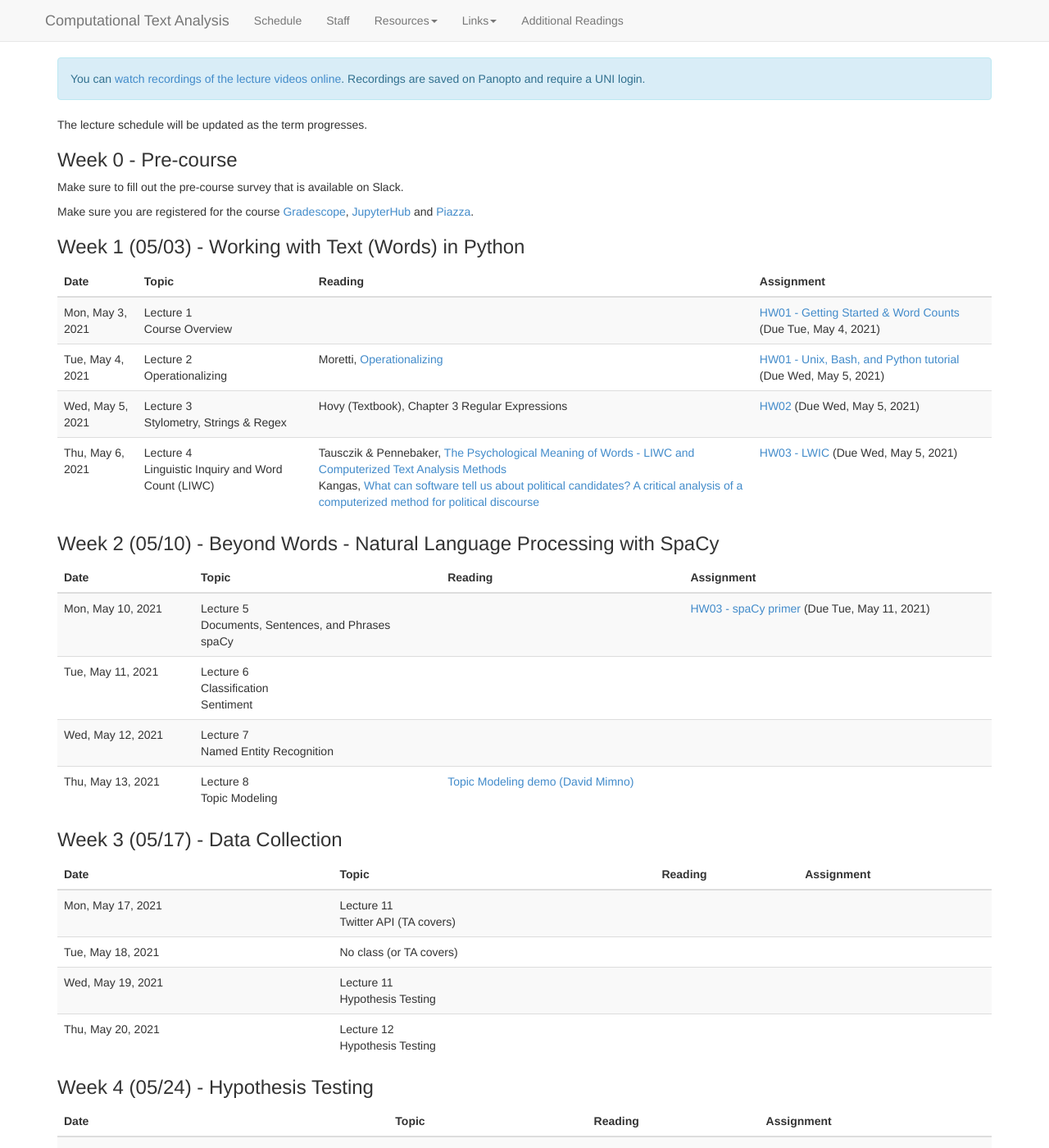
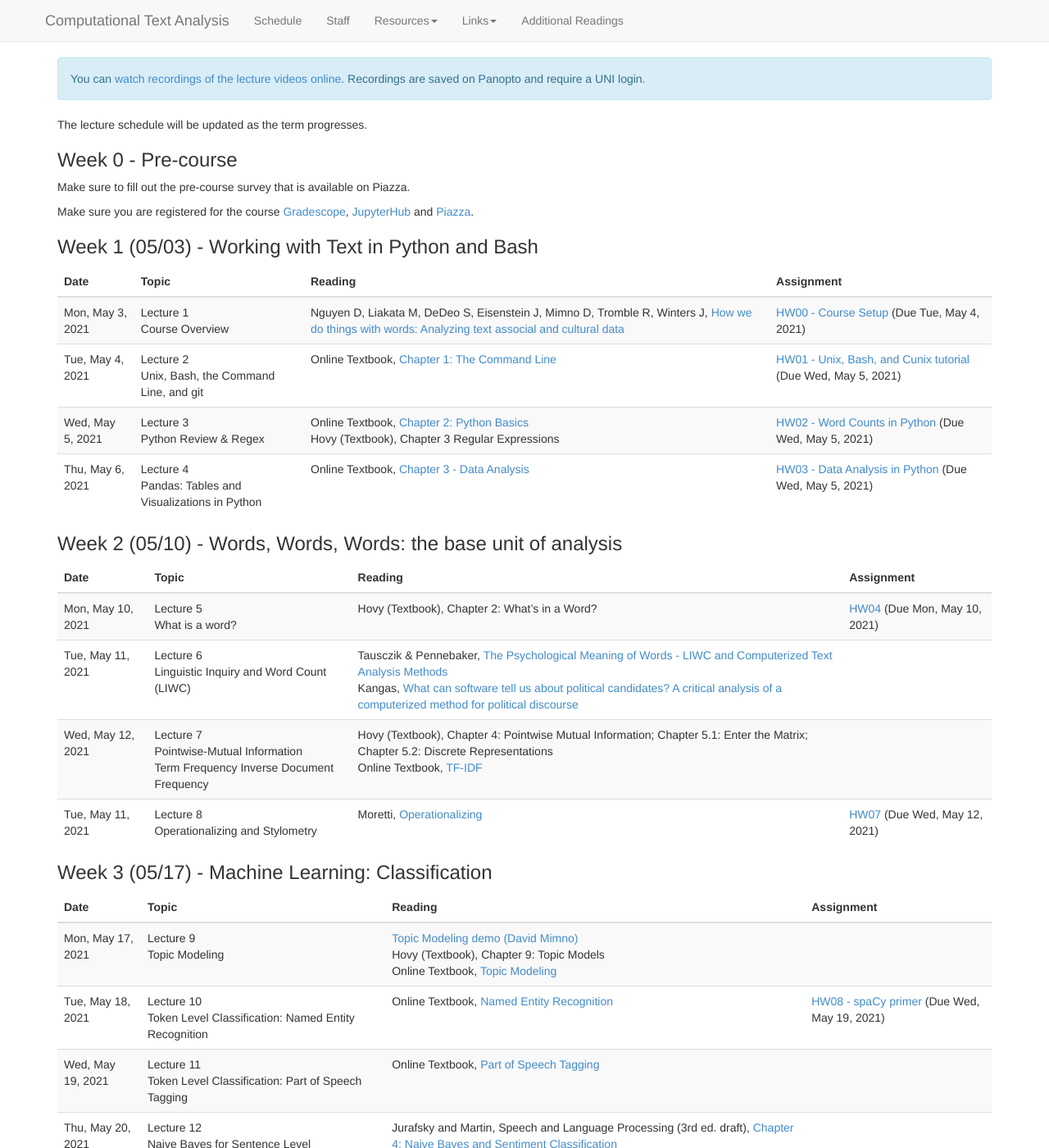
Before and after one commit to BC-COMS-2710/BC-COMS-2710.github.io, a Jekyll site: the page built from schedule.md, in a window 1280 px wide and 1400 px high. Shown: the whole window at 82% size. Built offline with Jekyll 4.4.1, drawn with Linux system fonts in a browser that asks for light colours; nearby versions of some CDN libraries; some of the changed text lies outside the part shown.

Commit message:
schedule for Barnard COI

```diff
--- a/_data/schedule.yaml
+++ b/_data/schedule.yaml
@@ -1,5 +1,5 @@
 -
-  name: "Week 1 (05/03) - Working with Text (Words) in Python"
+  name: "Week 1 (05/03) - Working with Text in Python and Bash"
   lectures:
     -
       date: 2021-05-03
@@ -7,37 +7,68 @@
       assignments:
         -
           deadline: 2021-05-04
-          title: HW01 - Getting Started & Word Counts
+          title: HW00 - Course Setup
+      readings:
+        -
+          url: https://arxiv.org/pdf/1907.01468.pdf
+          title: "How we do things with words: Analyzing text associal and cultural data"
+          authors: Nguyen D, Liakata M, DeDeo S, Eisenstein J, Mimno D, Tromble R, Winters J
     -
       date: 2021-05-04
-      title: Lecture 2 <br> Operationalizing <!--Unix, Bash, and Python-->
+      title: Lecture 2 <br> Unix, Bash, the Command Line, and git
       assignments:
         -
           deadline: 2021-05-05
-          title: HW01 - Unix, Bash, and Python tutorial
+          title: "HW01 - Unix, Bash, and Cunix tutorial"
       readings:
         -
-          url: readings/LiteraryLabPamphlet6.pdf
-          title: Operationalizing
-          authors: Moretti
+          url: https://bc-coms-2710.github.io/textbook/Command-Line/The-Command-Line.html
+          title: "Chapter 1: The Command Line"
+          authors: Online Textbook
     -
       date: 2021-05-05
-      title: Lecture 3 <br> Stylometry, Strings & Regex
+      title: "Lecture 3 <br> Python Review & Regex"
       assignments:
         -
           deadline: 2021-05-05
-          title: HW02
+          title: HW02 - Word Counts in Python
       readings:
+        -
+          url: http://coms2710.barnard.edu/textbook/Python/Python.html
+          title: "Chapter 2: Python Basics"
+          authors: Online Textbook
         -
           title: "Chapter 3 Regular Expressions"
           authors: Hovy (Textbook)
     -
       date: 2021-05-06
-      title: Lecture 4 <br> Linguistic Inquiry and Word Count (LIWC)
+      title: "Lecture 4 <br> Pandas: Tables and Visualizations in Python"
       assignments:
         -
           deadline: 2021-05-05
-          title: HW03 - LWIC
+          title: HW03 - Data Analysis in Python
+      readings:
+        -
+          url: http://coms2710.barnard.edu/textbook/Data-Analysis/Data-Analysis.html
+          title: "Chapter 3 - Data Analysis"
+          authors: Online Textbook
+-
+  name: "Week 2 (05/10) - Words, Words, Words: the base unit of analysis"
+  lectures:
+    -
+      date: 2021-05-10
+      title: Lecture 5 <br> What is a word?
+      readings:
+        -
+          title: "Chapter 2: What’s in a Word?"
+          authors: Hovy (Textbook)
+      assignments:
+        -
+          deadline: 2021-05-10
+          title: HW04
+    -
+      date: 2021-05-11
+      title: Lecture 6 <br> Linguistic Inquiry and Word Count (LIWC)
       readings:
         -
           title: The Psychological Meaning of Words - LIWC and Computerized Text Analysis Methods
@@ -47,82 +78,167 @@
           title: What can software tell us about political candidates? A critical analysis of a computerized method for political discourse
           url: readings/Kangas2014Politics.pdf
           authors: Kangas
+    -
+      date: 2021-05-12
+      title: Lecture 7 <br> Pointwise-Mutual Information <br> Term Frequency Inverse Document Frequency
+      readings:
+        -
+          title: "Chapter 4: Pointwise Mutual Information; Chapter 5.1: Enter the Matrix; Chapter 5.2: Discrete Representations "
+          authors: Hovy (Textbook)
+        -
+          url: http://coms2710.barnard.edu/textbook/Text-Analysis/TF-IDF.html
+          title: TF-IDF
+          authors: Online Textbook
+    -
+      date: 2021-05-11
+      title: Lecture 8 <br> Operationalizing and Stylometry
+      readings:
+      assignments:
+        -
+          deadline: 2021-05-12
+          title: HW07
+      readings:
+        -
+          url: readings/LiteraryLabPamphlet6.pdf
+          title: Operationalizing
+          authors: Moretti
 -
-  name: "Week 2 (05/10) - Beyond Words - Natural Language Processing with SpaCy"
+  name: "Week 3 (05/17) - Machine Learning: Classification"
   lectures:
     -
-      date: 2021-05-10
-      title: Lecture 5 <br> Documents, Sentences, and Phrases <br> spaCy
-      assignments:
-        -
-          deadline: 2021-05-11
-          title: HW03 - spaCy primer
-    -
-      date: 2021-05-11
-      title: Lecture 6 <br> Classification <br> Sentiment
-    -
-      date: 2021-05-12
-      title: Lecture 7 <br> Named Entity Recognition
-    -
-      date: 2021-05-13
-      title: Lecture 8 <br> Topic Modeling
+      date: 2021-05-17
+      title: Lecture 9 <br> Topic Modeling
       readings:
         -
           url: https://mimno.infosci.cornell.edu/jsLDA/jslda.html
           title: Topic Modeling demo (David Mimno)
--
-  name: "Week 3 (05/17) - Data Collection"
-  lectures:
-    -
-      date: 2021-05-17
-      title: Lecture 11 <br> Twitter API (TA covers)
+        -
+          title: "Chapter 9: Topic Models"
+          authors: Hovy (Textbook)
+        -
+          url: http://coms2710.barnard.edu/textbook/Text-Analysis/Topic-Modeling.html
+          title: Topic Modeling
+          authors: Online Textbook
     -
       date: 2021-05-18
-      title: No class (or TA covers)
+      title: "Lecture 10 <br> Token Level Classification: Named Entity Recognition"
+      readings:
+        -
+          url: http://coms2710.barnard.edu/textbook/Text-Analysis/Named-Entity-Recognition.html
+          title: Named Entity Recognition
+          authors: Online Textbook
+
+      assignments:
+        -
+          deadline: 2021-05-19
+          title: HW08 - spaCy primer
     -
       date: 2021-05-19
-      title: Lecture 11 <br> Hypothesis Testing
+      title: "Lecture 11 <br> Token Level Classification: Part of Speech Tagging"
+      readings:
+        -
+          url: http://coms2710.barnard.edu/textbook/Text-Analysis/POS-Keywords.html
+          title: Part of Speech Tagging
+          authors: Online Textbook
     -
       date: 2021-05-20
-      title: Lecture 12 <br> Hypothesis Testing
+      title: "Lecture 12 <br> Naive Bayes for Sentence Level Classification: Sentiment Analysis"
+      readings:
+        -
+          url: https://web.stanford.edu/~jurafsky/slp3/4.pdf
+          title: "Chapter 4: Naive Bayes and Sentiment Classification"
+          authors: Jurafsky and Martin, Speech and Language Processing (3rd ed. draft)
 -
-  name: "Week 4 (05/24) - Hypothesis Testing"
+  name: "Week 4 (05/24) - Data Collection & Hypothesis Testing"
   lectures:
     -
       date: 2021-05-24
-      title: Lecture 9
+      title: Lecture 13 <br> Web Scraping
+      readings:
+        -
+          url: http://coms2710.barnard.edu/textbook/Data-Collection/Web-Scraping-Part1.html
+          title: Web Scraping 101
+          authors: Online Textbook
+        -
+          url: https://cmci.colorado.edu/~cafi5706/ICWSM2020_datascraping.pdf
+          title: "No Robots, Spiders, or Scrapers: Legal and Ethical Regulation of Data Collection Methods in Social Media Terms of Service"
+          authors: Casey Fiesler, Nathan Beard, Brian C. Keegan
+
     -
       date: 2021-05-25
-      title: Lecture 10
+      title: "Lecture 14 <br> APIs: Twitter"
+      readings:
+        -
+          url: http://coms2710.barnard.edu/textbook/Data-Collection/Twitter-Data-Collection-Home.html
+          title: Collecting Twitter Data
+          authors: Online Textbook
+        -
+          url: https://modelviewculture.com/pieces/the-twitterethics-manifesto
+          title: "The #TwitterEthics Manifesto"
+          authors: Dorothy Kim and Eunsong Kim
     -
       date: 2021-05-26
-      title: Lecture 11
+      title: "Lecture 15 <br> APIs: Reddit"
+      readings:
+        -
+          url: http://coms2710.barnard.edu/textbook/Data-Collection/Reddit-Data-Collection-With-PSAW.html
+          title: Collecting Reddit Data
+          authors: Online Textbook
+        -
+          url: https://arxiv.org/abs/2001.08435
+          title: The Pushshift Reddit Dataset
+          authors: Baumgartner, Jason, Savvas Zannettou, Brian Keegan, Megan Squire, and Jeremy Blackburn. 2020
     -
       date: 2021-05-27
-      title: Lecture 12
-    -
-      date: 2021-05-28
-      title:
-      assignment:
+      title: Lecture 16 <br> Hypothesis Testing
+      readings:
         -
-          title: "Project Proposal due"
+          url: https://www.inferentialthinking.com/chapters/11/Testing_Hypotheses.html
+          title: Testing Testing_Hypotheses
+          authors: Ani Adhikari and John DeNero, inferential Thinking
 -
-  name: "Week 5 (05/31) - "
+  name: "Week 5 (05/31) - Advanced Topics"
   lectures:
     -
       date: 2021-05-31
       title: Memorial Day
     -
       date: 2021-06-01
-      title: Lecture 10
+      title: Lecture 17 <br> Word Embeddings
+      readings:
+        -
+          title: "Chapter 5.3: Distributed Representations"
+          authors: Hovy (Textbook)
     -
       date: 2021-06-02
-      title: Lecture 11
+      title: Lecture 18 <br> Matrix Factorization
+      readings:
+        -
+          title: "Chapter 6: Matrix Factorization"
+          authors: Hovy (Textbook)
+
     -
       date: 2021-06-03
-      title: Lecture 12
-    -
+      title: Lecture 19 <br> Clustering
+      readings:
+        -
+          title: "Chpater 7: Clustering"
+          authors: Hovy (Textbook)
 -
+  name: "Week 6 (06/07) - Projects"
   lectures:
     -
-  name: "Week 6 (05/07) - Projects"
+      date: 2021-06-07
+      title: Lecture 20
+    -
+      date: 2021-06-08
+      title: Lecture 21
+    -
+      date: 2021-06-09
+      title: Lecture 22
+    -
+      date: 2021-06-10
+      title: Lecture 23
+    -
+      date: 2021-06-14
+      title: Lecture 24 <br> Project Presentations
--- a/schedule.md
+++ b/schedule.md
@@ -19,7 +19,7 @@
 
 ### Week 0 - Pre-course
 
-Make sure to fill out the pre-course survey that is available on Slack.
+Make sure to fill out the pre-course survey that is available on Piazza.
 
 Make sure you are registered for the course [Gradescope](https://www.gradescope.com/), [JupyterHub]()
 and [Piazza]().
```
Also changed, not shown: index.md (+6 -5 lines), 1 other file.
